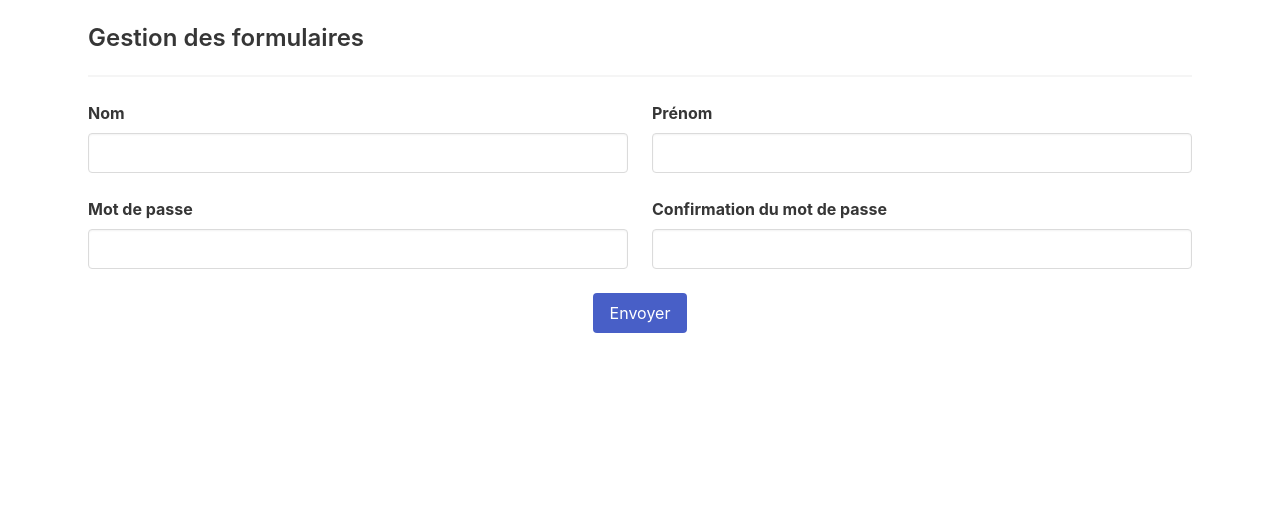
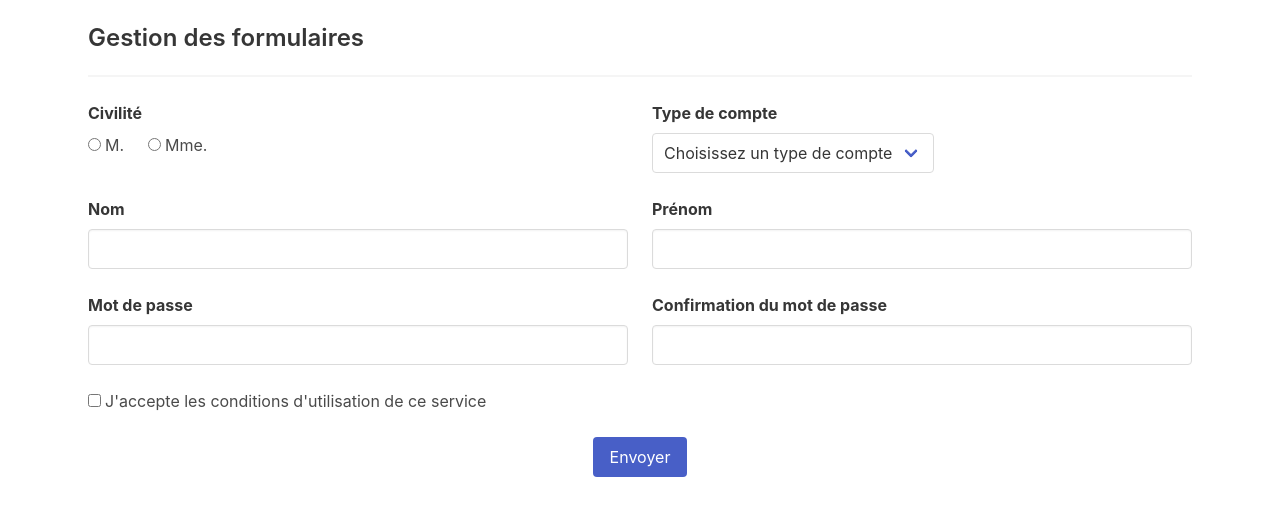
Before and after one commit to MarineTsr/forms, a React (Create React App) app: page / in a window 1280 px wide. Shown: the top 516 px of the page. Built offline with nearby package versions, Linux system fonts and the light colour scheme.

Commit message:
Form specific fields,  submission and errors management

```diff
--- a/src/App.js
+++ b/src/App.js
@@ -4,6 +4,8 @@ import { yupResolver } from "@hookform/resolvers/yup";
 
 function App() {
   const userSchema = yup.object({
+    title: yup.string().nullable().required("Le champ est obligatoire"),
+    type: yup.string().required("Le champ est obligatoire"),
     lastname: yup
       .string()
       .required("Le champ est obligatoire")
@@ -32,25 +34,60 @@ function App() {
         [yup.ref("password"), ""],
         "Les mots de passes ne sont pas identiques"
       ),
+    rgpd: yup
+      .bool()
+      .required("Le champ est obligatoire")
+      .oneOf([true], "Vous devez approuver pour continuer"),
   });
+
+  const defaultValues = {
+    title: null,
+    type: "",
+    firstname: "",
+    lastname: "",
+    password: "",
+    passwordConfirm: "",
+    rgpd: false,
+  };
 
   const {
     register,
     handleSubmit,
-    formState: { errors },
+    reset,
+    // setError,
+    clearErrors,
+    formState: { errors, isSubmitting },
   } = useForm({
-    defaultValues: {
-      firstname: "",
-      lastname: "",
-      password: "",
-      passwordConfirm: "",
-    },
+    defaultValues,
     mode: "onSubmit",
     resolver: yupResolver(userSchema),
   });
 
-  const formSubmit = (data, event) => {
-    console.log(data, event);
+  const formSubmit = async (data, event) => {
+    try {
+      clearErrors(); // Must clear errors because they won't be deleted automatically if they are not linked to a specific field (ex: global errors)
+
+      const response = await fetch("https://restapi.fr/api/users", {
+        method: "POST",
+        headers: {
+          "Content-Type": "application/json",
+        },
+        body: JSON.stringify(data),
+      });
+
+      if (response.ok) {
+        const results = await response.json();
+        console.log(results);
+        reset(defaultValues);
+        // throw new Error("Ceci est une erreur de test");
+      }
+    } catch (err) {
+      console.error(err);
+      // setError("globalErr", {
+      //   type: "globalErr",
+      //   message: err.message,
+      // });
+    }
   };
 
   return (
@@ -61,6 +98,65 @@ function App() {
         className="columns is-multiline"
         onSubmit={handleSubmit(formSubmit)}
       >
+        {errors?.globalErr && (
+          <div className="column is-12">
+            <article className="message is-danger">
+              <div className="message-body">{errors.globalErr.message}</div>
+            </article>
+          </div>
+        )}
+
+        <div className="column is-6">
+          <div className="field">
+            <label className="label">Civilité</label>
+            <div className="control">
+              <label className="radio mr-4">
+                <input
+                  type="radio"
+                  name="title"
+                  value="m"
+                  className="mr-1"
+                  {...register("title")}
+                />
+                M.
+              </label>
+              <label className="radio">
+                <input
+                  type="radio"
+                  name="title"
+                  value="mme"
+                  className="mr-1"
+                  {...register("title")}
+                />
+                Mme.
+              </label>
+            </div>
+            {errors?.title && (
+              <p className="help is-danger">{errors.title.message}</p>
+            )}
+          </div>
+        </div>
+
+        <div className="column is-6">
+          <div className="field">
+            <label htmlFor="type" className="label">
+              Type de compte
+            </label>
+            <div className={`select${errors?.type ? " is-danger" : ""}`}>
+              <select id="type" {...register("type")}>
+                <option value="" disabled>
+                  Choisissez un type de compte
+                </option>
+                <option value="pro">Professionnel</option>
+                <option value="part">Particulier</option>
+              </select>
+            </div>
+            {errors?.type && (
+              <p className="help is-danger">{errors.type.message}</p>
+            )}
+          </div>
+        </div>
+
         <div className="column is-6">
           <div className="field">
             <label htmlFor="lastname" className="label">
@@ -140,9 +236,30 @@ function App() {
         </div>
 
         <div className="column is-12">
+          <div className="field">
+            <label className="checkbox">
+              <input
+                type="checkbox"
+                name="rgpd"
+                className="mr-1"
+                {...register("rgpd")}
+              />
+              J'accepte les conditions d'utilisation de ce service
+            </label>
+            {errors?.rgpd && (
+              <p className="help is-danger">{errors.rgpd.message}</p>
+            )}
+          </div>
+        </div>
+
+        <div className="column is-12">
           <div className="field is-grouped is-grouped-centered">
             <div className="control">
-              <button type="submit" className="button is-link">
+              <button
+                type="submit"
+                className="button is-link"
+                disabled={isSubmitting}
+              >
                 Envoyer
               </button>
             </div>
```
Also changed, not shown: 1 other file (tests, documents, lock files or other folders).
